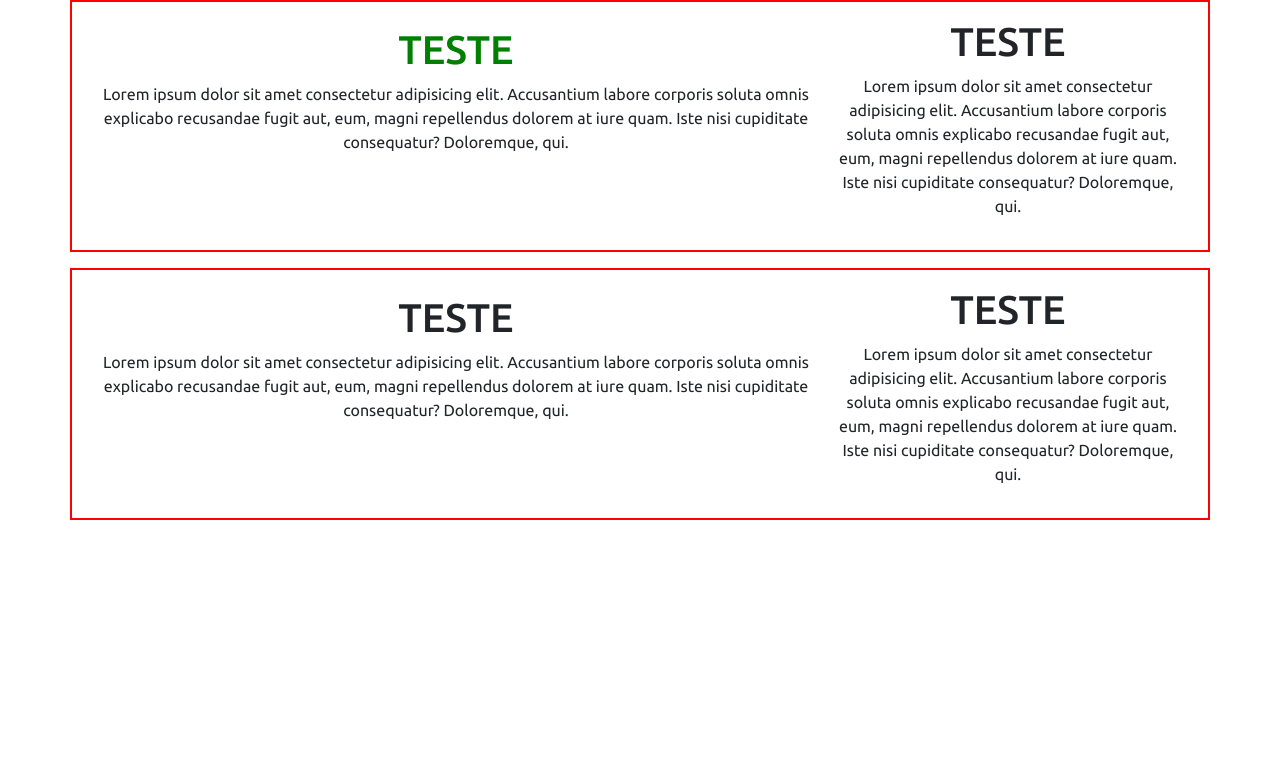
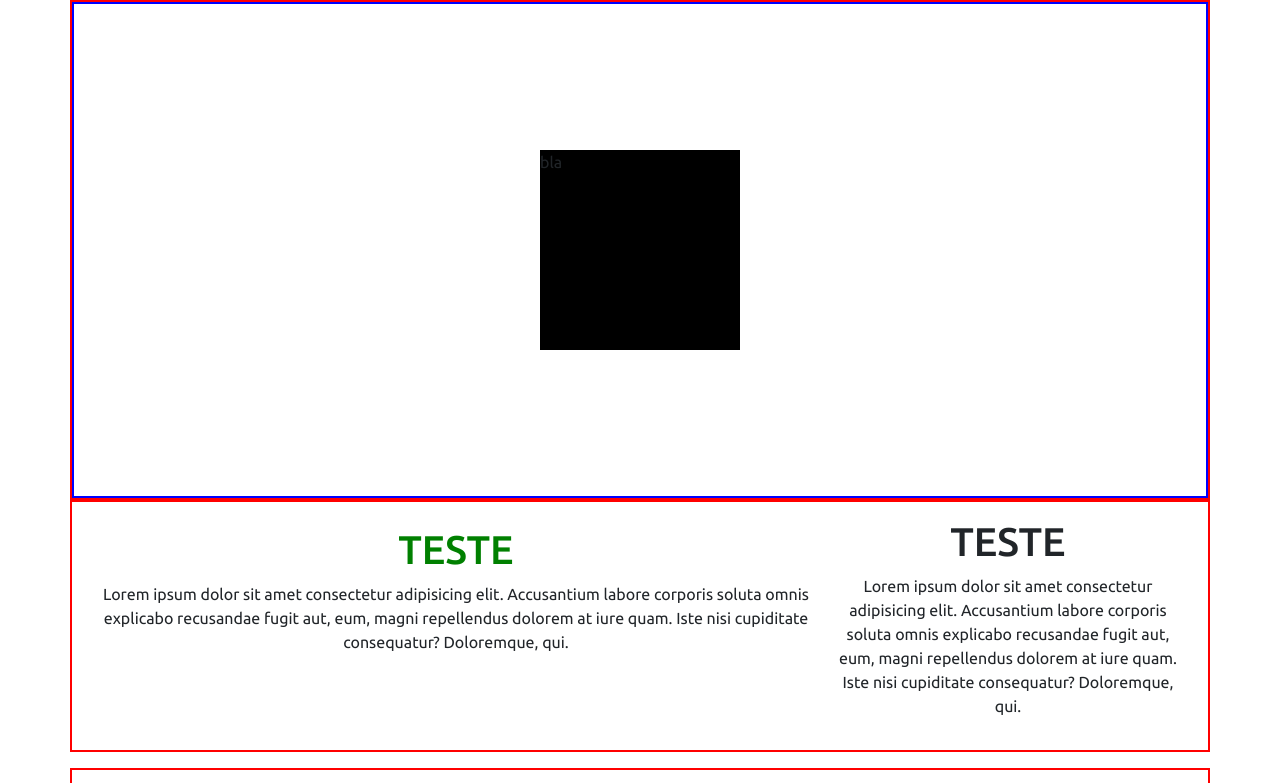
Before and after one commit to eduruiz333/nagual, a website: page template.html in a window 1280 px wide. Shown: the top 783 px of the page. Drawn offline with nearby package versions, Linux system fonts and the light colour scheme.

Commit message:
Centraliza tudo com css

```diff
--- a/template.html
+++ b/template.html
@@ -33,6 +33,23 @@
 			color: green;
 		}
 
+		.pos-rel {
+			position: relative;
+			height: 500px;
+		}
+
+		.centraliza {
+			width: 200px;
+			height: 200px;
+			background-color: black;
+			position: absolute;
+			left: 0;
+			right: 0;
+			top: 0;
+			bottom: 0;
+			margin: auto;
+		}
+
     </style>
 
 
@@ -41,11 +58,13 @@
 <body>
 
 	<main>
-
 		<div class="container">
-
+			<div class="row pos-rel">
+				<div class="col">
+					<div class="centraliza">bla</div>
+				</div>
+			</div>
 			<div class="row p-3 mb-3">
-
 				<div class="col-8 p-2">
 					<h1 class="text-center" data-teste="teste">TESTE</h1>
 					<p class="text-center">Lorem ipsum dolor sit amet consectetur adipisicing elit. Accusantium labore corporis soluta omnis explicabo recusandae fugit aut, eum, magni repellendus dolorem at iure quam. Iste nisi cupiditate consequatur? Doloremque, qui.</p>
@@ -54,10 +73,8 @@
 					<h1 class="text-center">TESTE</h1>
 					<p class="text-center">Lorem ipsum dolor sit amet consectetur adipisicing elit. Accusantium labore corporis soluta omnis explicabo recusandae fugit aut, eum, magni repellendus dolorem at iure quam. Iste nisi cupiditate consequatur? Doloremque, qui.</p>
 				</div>
-
 			</div>
 			<div class="row p-3">
-
 				<div class="col-8 p-2">
 					<h1 class="text-center">TESTE</h1>
 					<p class="text-center">Lorem ipsum dolor sit amet consectetur adipisicing elit. Accusantium labore corporis soluta omnis explicabo recusandae fugit aut, eum, magni repellendus dolorem at iure quam. Iste nisi cupiditate consequatur? Doloremque, qui.</p>
@@ -66,11 +83,8 @@
 					<h1 class="text-center">TESTE</h1>
 					<p class="text-center">Lorem ipsum dolor sit amet consectetur adipisicing elit. Accusantium labore corporis soluta omnis explicabo recusandae fugit aut, eum, magni repellendus dolorem at iure quam. Iste nisi cupiditate consequatur? Doloremque, qui.</p>
 				</div>
-
 			</div>
-
 		</div>
-
 	</main>
 
 </body>
```
